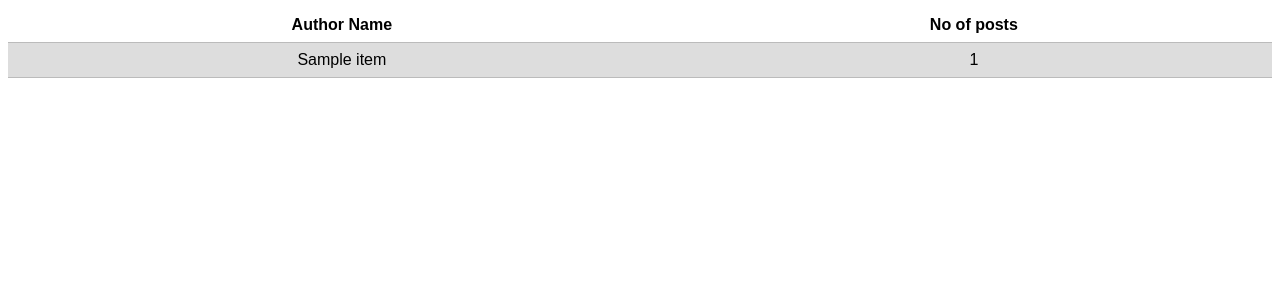
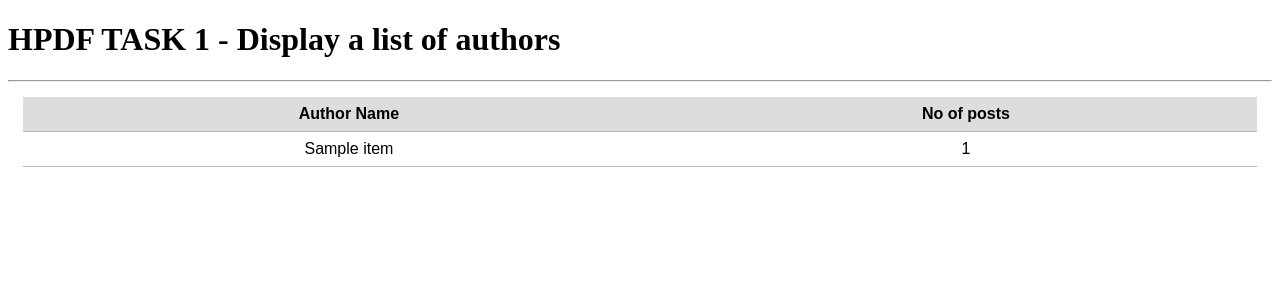
Before and after one commit to nileshjha4/HPDF-Task1, a Flask app: page /authors/ in a window 1280 px wide. Shown: the top 300 px of the page. Run offline with Flask 2, Linux system fonts and the light colour scheme; a database or web service that is not in the repository returns one stand-in record (values such as "Sample title"); data that the repository does not hold is empty.

Commit message:
Added a new block element in base template & modified authors template accordingliy

```diff
--- a/static/table.css
+++ b/static/table.css
@@ -10,7 +10,7 @@ th,td {
     text-align: center;
 }
 
-tr:nth-child(even) {
+th {
     background-color: #ddd;
 }
 
--- a/templates/authors.html
+++ b/templates/authors.html
@@ -4,6 +4,8 @@
     <link rel="stylesheet" href="{{ url_for('static', filename='table.css') }}">
     <title>Authors|HPDF Task 1</title>
 {% endblock %}
+
+{% block heading %}HPDF TASK 1 - Display a list of authors{% endblock %}
 
 {% block content %}
     <table>
--- a/templates/outline.html
+++ b/templates/outline.html
@@ -4,7 +4,11 @@
     {% block head %} {% endblock %}
 </head>
     <body>
-        <div>
+        <h1>
+            {% block heading %} {% endblock %}
+        </h1>
+        <hr>
+        <div style="margin: 15px">
             {% block content %} {% endblock %}
         </div>
     </body>
```
